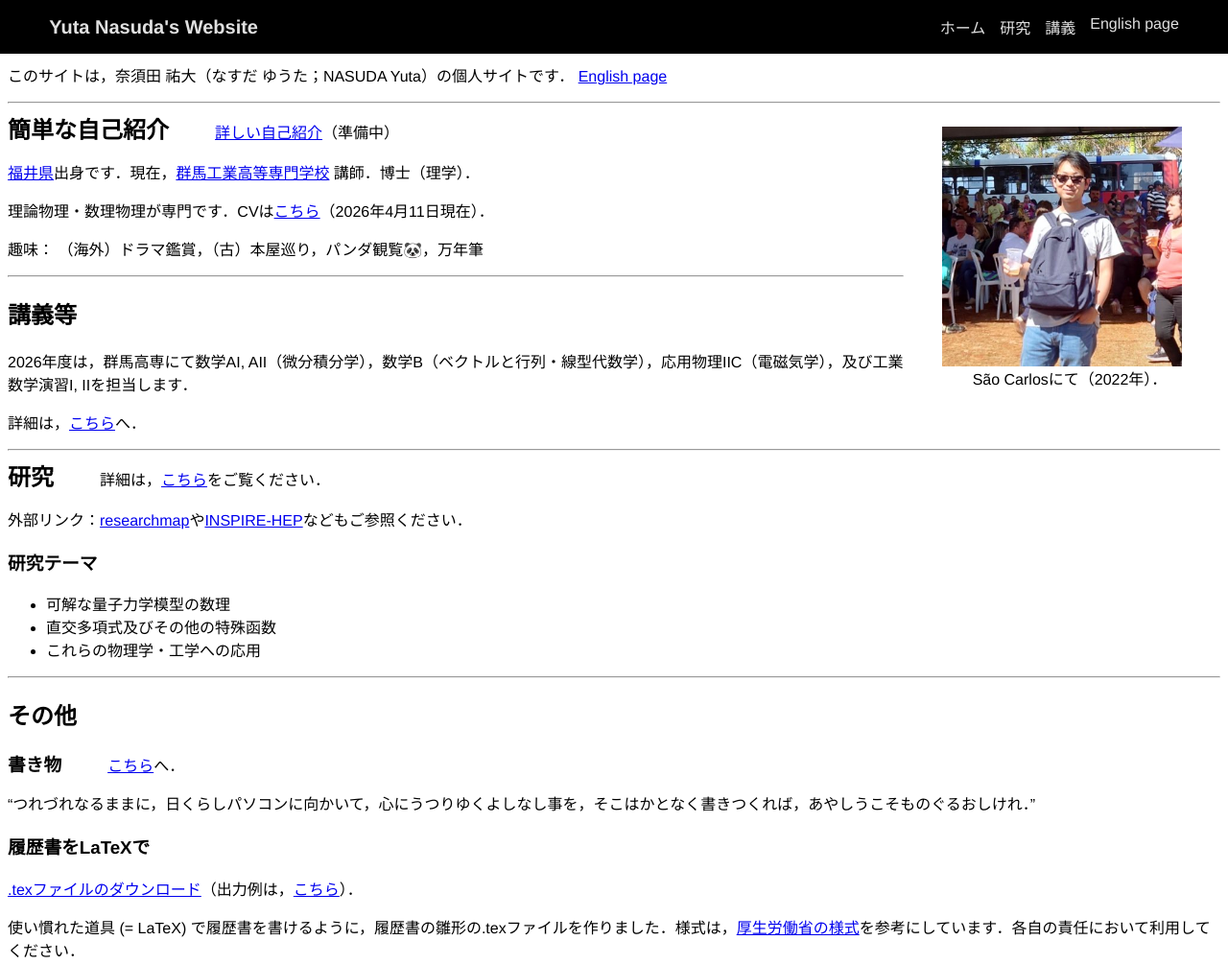
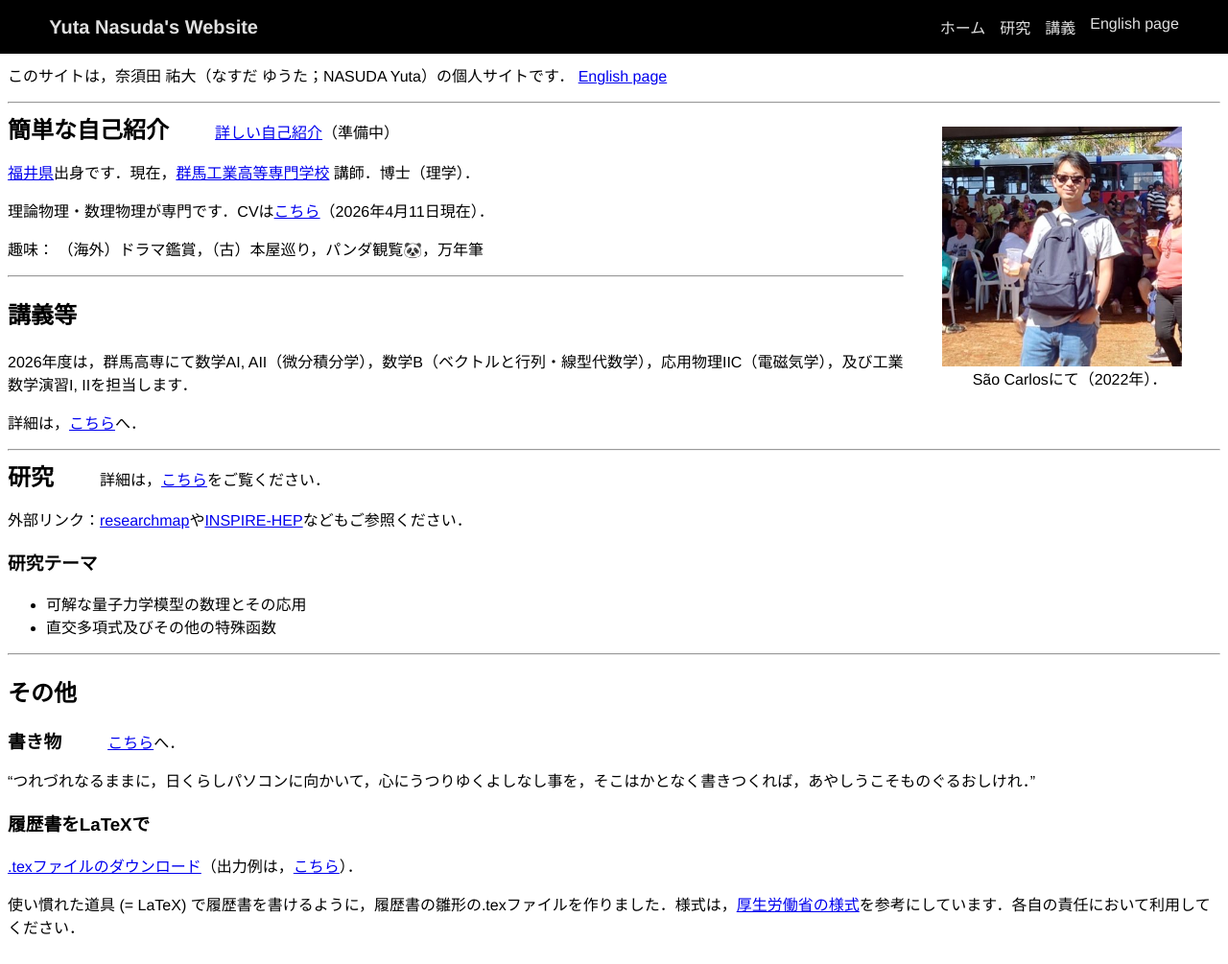
Before and after one commit to yuta-nasuda/yuta-nasuda.github.io, a plain HTML site: page index.html in a window 1280 px wide. Shown: the top 1005 px of the page at 96% size. Drawn offline with Linux system fonts and the light colour scheme.

Commit message:
Update index.html

```diff
--- a/index.html
+++ b/index.html
@@ -65,9 +65,8 @@
 
       <H3>研究テーマ</H3>
       <UL>
-		<LI>可解な量子力学模型の数理</LI>
+		<LI>可解な量子力学模型の数理とその応用</LI>
 		<LI>直交多項式及びその他の特殊函数</LI>
-		<LI>これらの物理学・工学への応用</LI>
       </UL>
 
       <!--
```
